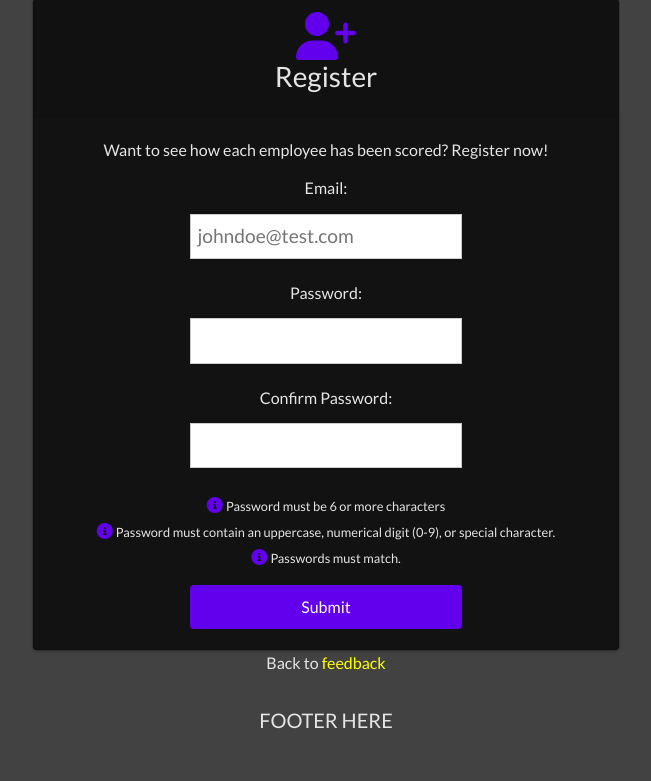
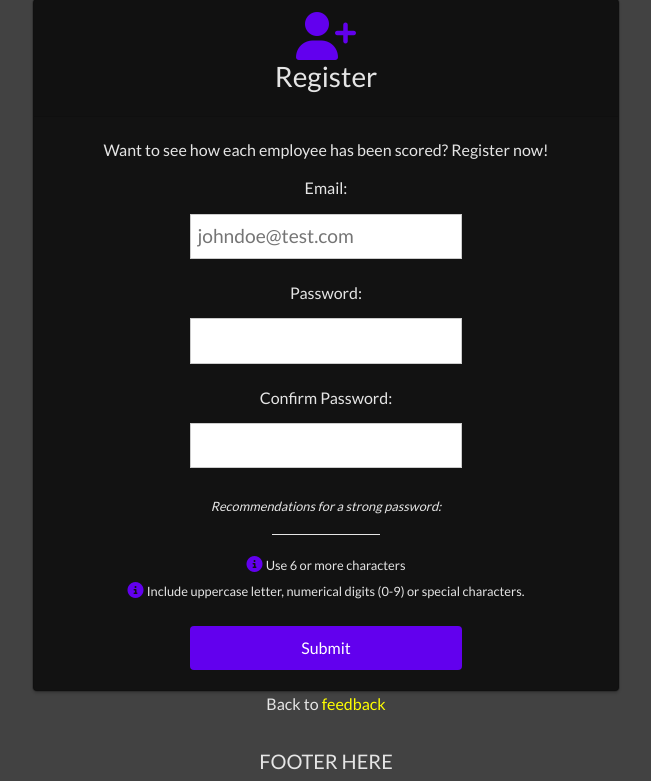
Before and after one commit to mkovar52/feedback-app, a Flask app: page /register in a window 1280 px wide. Shown: the part 59-840 px from the top of the page, without its empty margins (314-965 px from the left). Before the commit the page ends 788 px from the top, so only its background shows below. Run offline with Flask 2, Linux system fonts and the light colour scheme; some libraries are stand-ins or nearby versions.

Commit message:
tooltip updates

```diff
--- a/templates/register.html
+++ b/templates/register.html
@@ -38,14 +38,20 @@
 
                         <div class="row">
                             <div class="col-12">
-                                <i class="fas fa-info-circle"></i>
-                                <small>Password must be 6 or more characters</small>
-                                <br>
-                                <i class="fas fa-info-circle"></i>
-                                <small>Password must contain an uppercase, numerical digit (0-9), or special character.</small>
-                                <br>
-                                <i class="fas fa-info-circle"></i>
-                                <small>Passwords must match.</small>
+                                <small>
+                                    <em>Recommendations for a strong password:</em>
+                                </small>
+                                <hr class="mx-auto">
+                                <div class="mb-2">
+                                    <i class="fas fa-info-circle"></i>
+                                    <small>Use 6 or more characters</small>
+                                    <br>
+                                    <i class="fas fa-info-circle"></i>
+                                    <small>Include uppercase letter, numerical digits (0-9) or special characters.</small>
+                                </div>
+                                <!-- <br> -->
+                                <!-- <i class="fas fa-info-circle"></i> -->
+                                <!-- <small>Passwords must match.</small> -->
                             </div>
                         </div>
 
```
